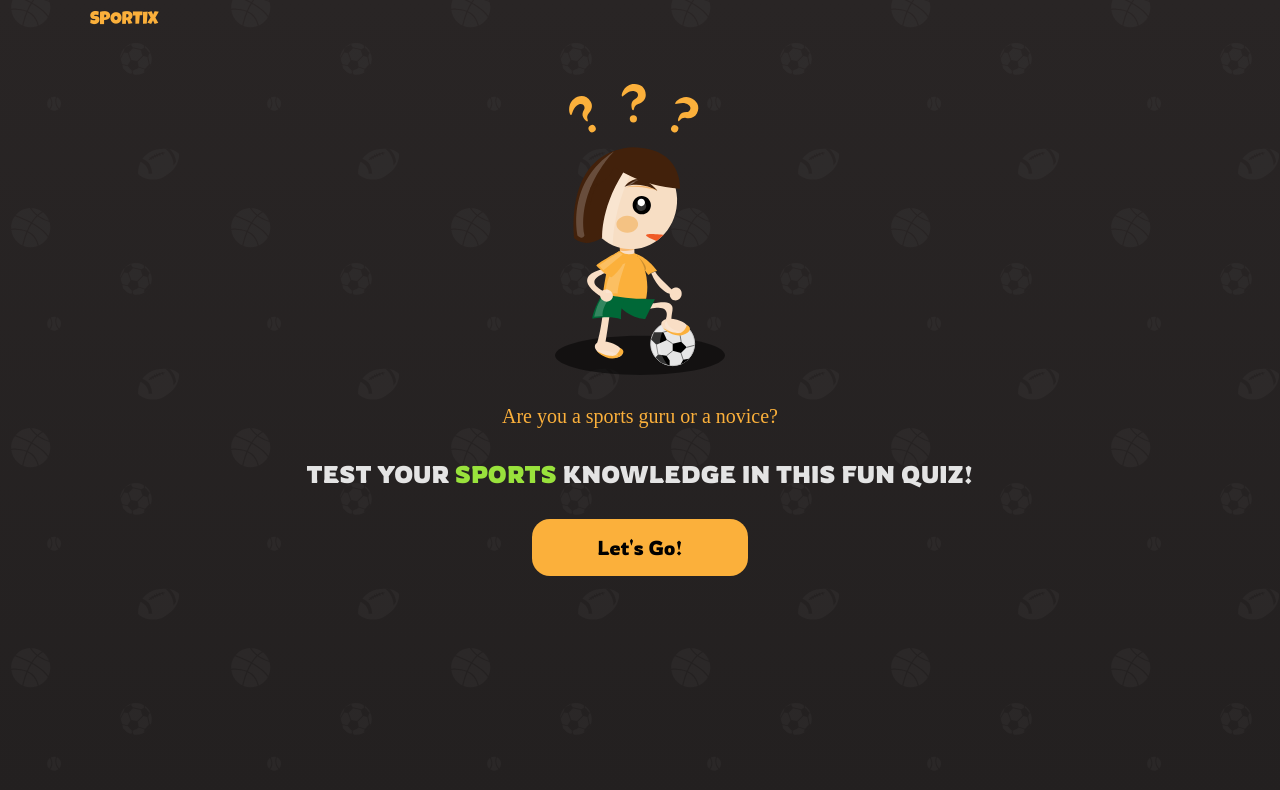
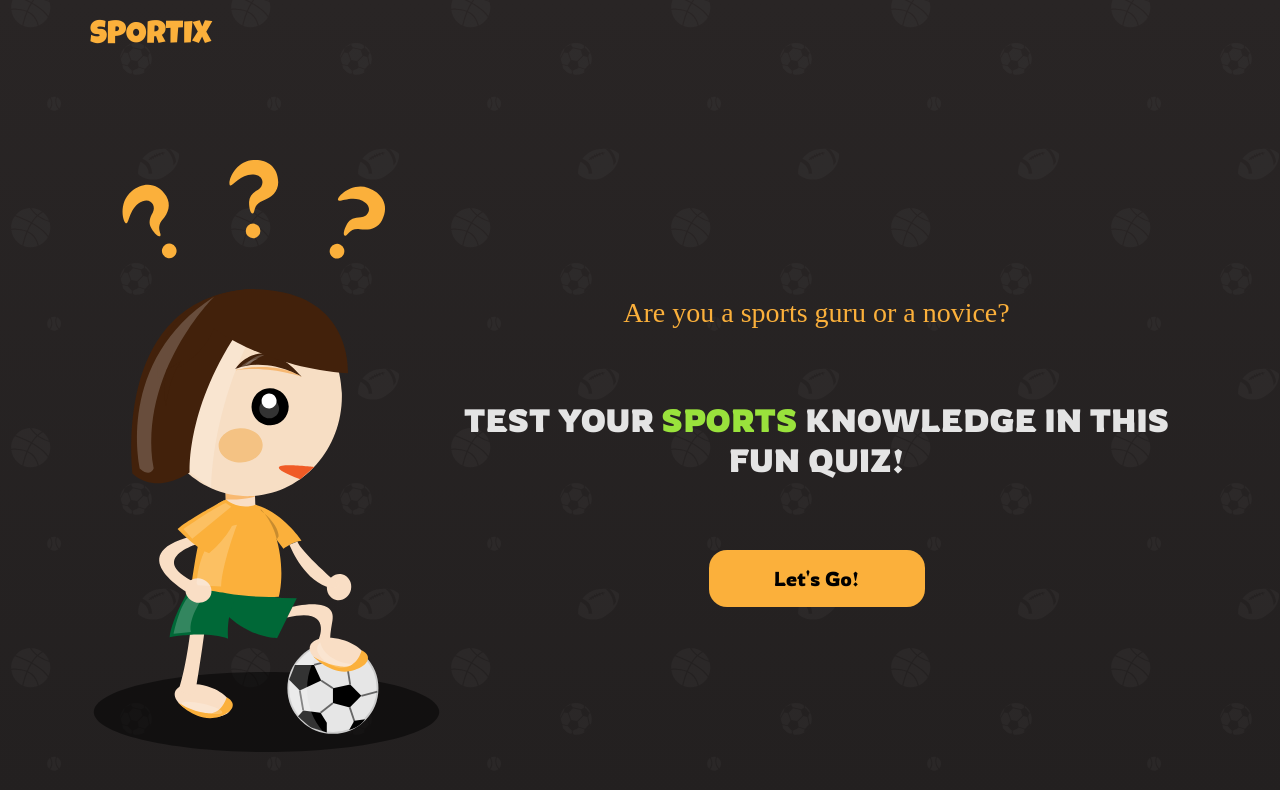
Before and after one commit to Symstract/sportix, a React (Create React App) app: page / in a window 1280 px wide. Shown: the top 790 px of the page. Built offline with nearby package versions, Linux system fonts and the light colour scheme; a web font is replaced by a local one.

Commit message:
Add tablet and desktop layouts for home page and header

```diff
--- a/src/components/Header.js
+++ b/src/components/Header.js
@@ -10,6 +10,10 @@ const StyledLogo = styled(Link)`
   font-family: "Luckiest Guy", cursive;
   font-size: 1.125rem;
   text-decoration: none;
+
+  @media screen and (min-width: ${({ theme }) => theme.breakpoints.tablet}) {
+    font-size: 2rem;
+  }
 `;
 
 function Logo() {
@@ -21,6 +25,10 @@ const StyledHeader = styled.header`
   align-items: center;
   width: 100%;
   height: 40px;
+
+  @media screen and (min-width: ${({ theme }) => theme.breakpoints.tablet}) {
+    height: 72px;
+  }
 `;
 
 export function Header(props) {
--- a/src/components/pages/Home.js
+++ b/src/components/pages/Home.js
@@ -4,14 +4,34 @@ import styled from "styled-components";
 
 import heroImage from "../../images/soccer-with-question-marks.svg";
 
+const desktopWidth = "1200px";
+
+const StyledHeroImage = styled.img`
+  flex-shrink: 0;
+  height: 295px;
+
+  @media screen and (min-width: ${({ theme }) => theme.breakpoints.tablet}) {
+    height: 390px;
+  }
+
+  @media screen and (min-width: ${desktopWidth}) {
+    width: 353px;
+    height: 600px;
+  }
+`;
+
 function HeroImage() {
-  return <img src={heroImage} alt="" height="295px"></img>;
+  return <StyledHeroImage src={heroImage} alt=""></StyledHeroImage>;
 }
 
 const StyledQuestion = styled.p`
   font-family: ${({ theme }) => theme.fonts.secondary};
   font-size: 1.25rem;
   color: ${({ theme }) => theme.colors.primary};
+
+  @media screen and (min-width: ${({ theme }) => theme.breakpoints.tablet}) {
+    font-size: 1.75rem;
+  }
 `;
 
 function Question() {
@@ -26,6 +46,10 @@ const StyledHeading = styled.h1`
 
   & > span {
     color: #99e23c;
+  }
+
+  @media screen and (min-width: ${({ theme }) => theme.breakpoints.tablet}) {
+    font-size: 2rem;
   }
 `;
 
@@ -63,6 +87,16 @@ const StyledTextContent = styled.div`
   align-items: center;
   gap: 1.9rem;
   margin-top: 1.9rem;
+
+  @media screen and (min-width: ${({ theme }) => theme.breakpoints.tablet}) {
+    gap: 2.5rem;
+    margin-top: 2.5rem;
+  }
+
+  @media screen and (min-width: ${desktopWidth}) {
+    gap: 4.4rem;
+    margin-top: 0;
+  }
 `;
 
 function TextContent() {
@@ -80,6 +114,11 @@ const StyledMainContent = styled.div`
   flex-direction: column;
   align-items: center;
   margin-top: 2.5rem;
+
+  @media screen and (min-width: ${desktopWidth}) {
+    flex-direction: row;
+    margin-top: 5rem;
+  }
 `;
 
 function MainContent() {
--- a/src/theme.js
+++ b/src/theme.js
@@ -6,4 +6,8 @@ export const theme = {
   fonts: {
     secondary: "'Averia Sans Libre', cursive",
   },
+
+  breakpoints: {
+    tablet: "768px",
+  },
 };
```
